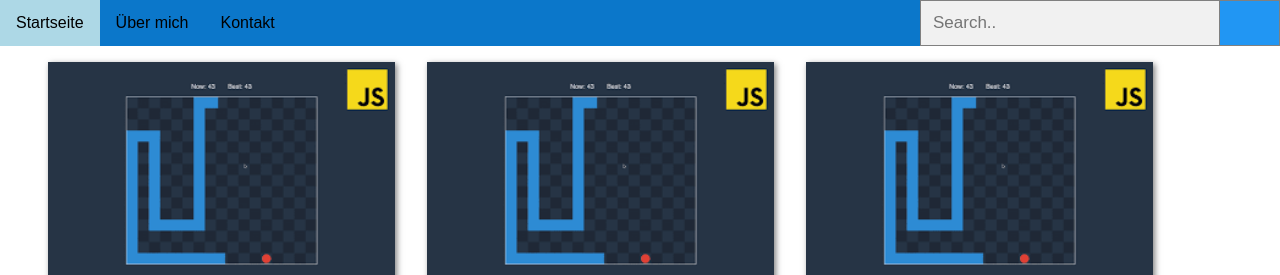
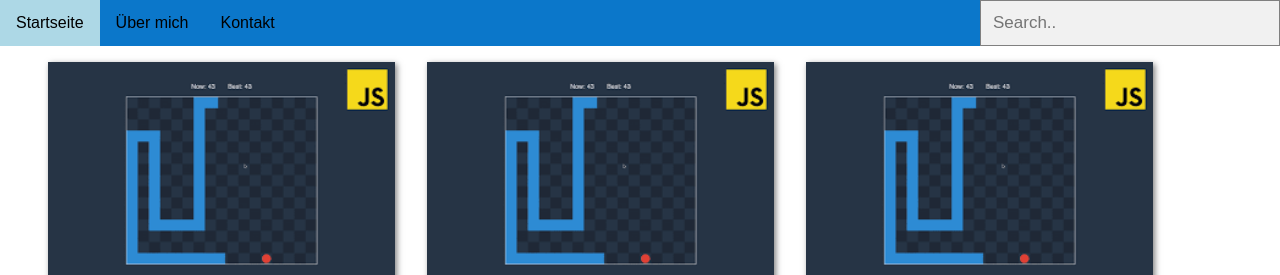
Before and after one commit to Jenith-Jeyaranjan/Script4Fun_Projekt, a plain HTML site: page index.html in a window 1280 px wide. Shown: the top 275 px of the page. Drawn offline with Linux system fonts and the light colour scheme.

Commit message:
deleted submit button

```diff
--- a/index.html
+++ b/index.html
@@ -18,7 +18,6 @@
 
 
         <form class="example" action="">
-          <button type="submit"> <!--<img src="https://www.computerhope.com/jargon/s/search-icon.gif" alt=""> --></button>
           <input type="text" id="myInput" onkeyup="searchCards()" placeholder="Search..">
         </form>
 
```
